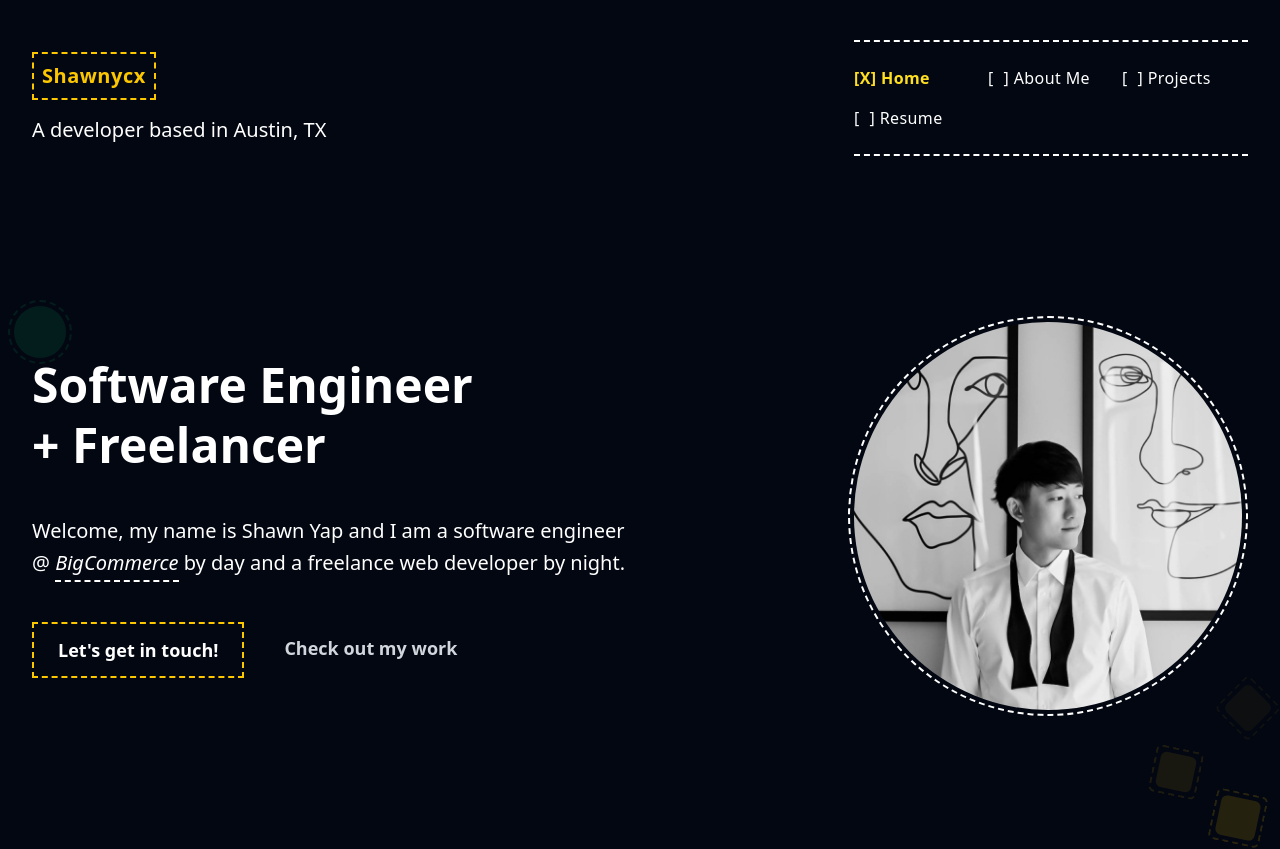
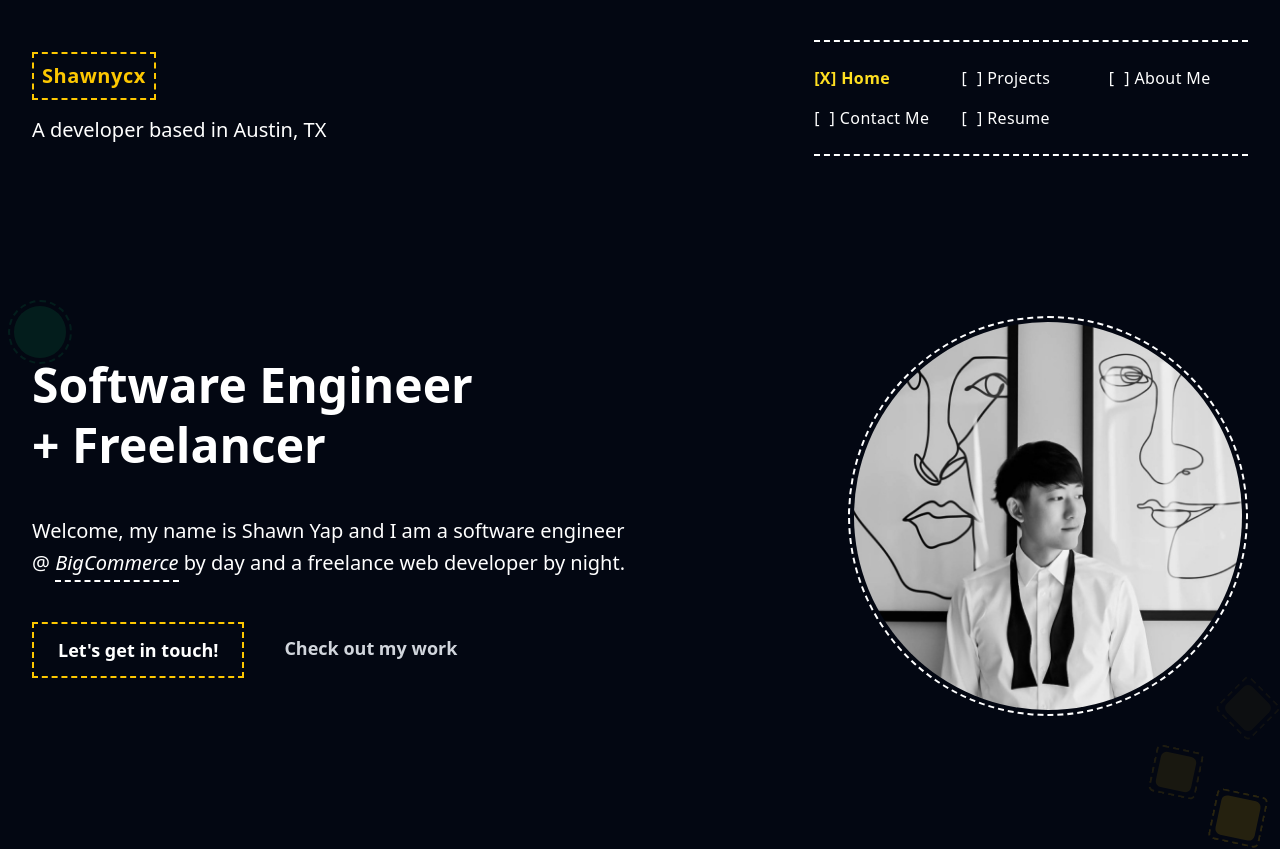
Before and after one commit to shawnycx-dev/portfolio, a Next.js app: page / in a window 1280 px wide. Shown: the top 849 px of the page. Built offline with nearby package versions, Linux system fonts and the light colour scheme; a web font is replaced by a local one.

Commit message:
update nav links

```diff
--- a/src/components/header.tsx
+++ b/src/components/header.tsx
@@ -3,9 +3,9 @@ import NavLink from "./nav-link";
 
 const slugs = [
   ["home", "/"],
-  ["about me", "/about"],
-  ["projects", "/projects"],
-  // ["contact", "/contact"],
+  ["projects", "#projects"],
+  ["about me", "#about-me"],
+  ["contact me", "/contact"],
   ["resume", "/resume"],
 ];
 
```
